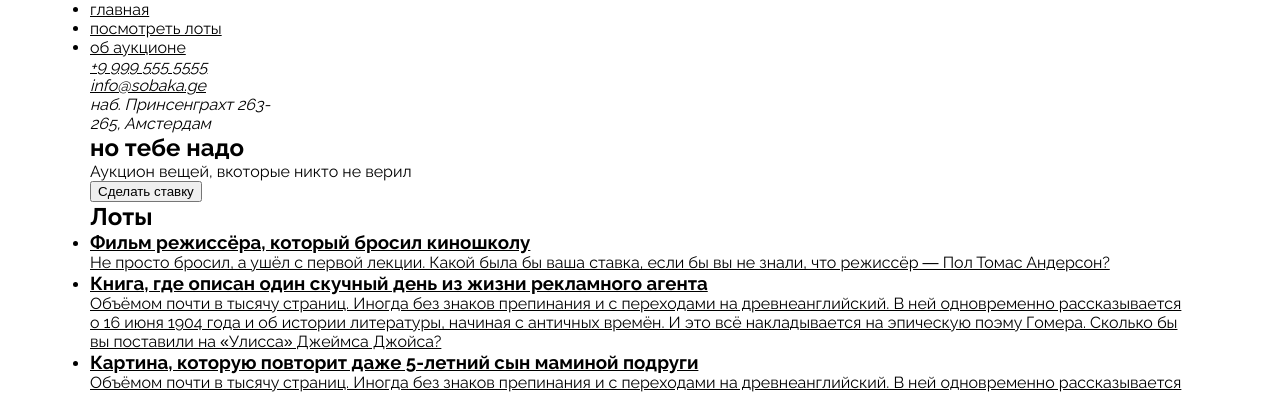
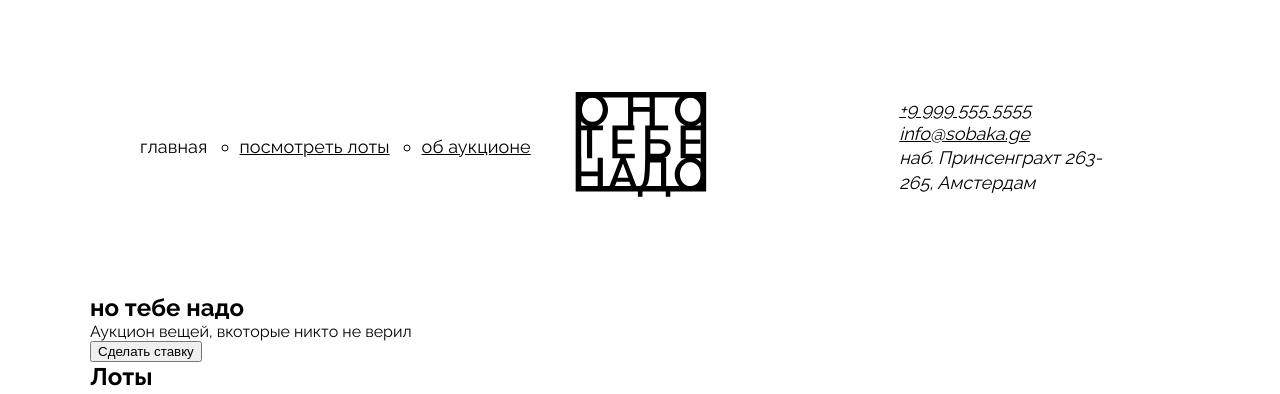
Before and after one commit to a-small-coder/ono-tebe-nado, a plain HTML site: page index.html in a window 1280 px wide. Shown: the top 394 px of the page. Drawn offline with Linux system fonts and the light colour scheme.

Commit message:
:sparkles: done header

```diff
--- a/index.html
+++ b/index.html
@@ -14,7 +14,7 @@
     <header class="header">
       <div class="header__menu">
         <ul class="header__links-list">
-          <li class="header__links-list-item_no-bullit ">
+          <li class="header__links-list-item header__links-list-item_no-bullit">
             <a href="" class="header__link_active">главная</a>
           </li>
           <li class="header__links-list-item">
@@ -25,9 +25,9 @@
           </li>
         </ul>
 
-        <div class="header__logo">
-          <a href="#" class="header__logo-image"></a>
-        </div>
+          <a href="#" class="header__logo">
+            <img src="/images/logo-black.svg" alt="logo" class="header__logo-image">
+          </a>
 
         <address class="header__address">
           <a href="tel:+70000000">+9 999 555 5555</a><br>
--- a/styles/global.css
+++ b/styles/global.css
@@ -8,6 +8,7 @@ body {
   width: 1100px;
   margin: 0 auto;
   font-family: Raleway, sans-serif;
+  background-color: white;
 }
 
 h1,
--- a/styles/style.css
+++ b/styles/style.css
@@ -1,33 +1,107 @@
 /* место для вашего кода */
 .header {
+    padding: 92px 24px;
+}
+
+.header__menu {
+    display: grid;
+    grid-template-columns: 1.25fr 0.5fr 1.25fr;
+    align-items: center;
+    padding: 0px 26px;
+}
+
+.header__links-list {
+    display: flex;
+    align-items: center;
+    gap: 32px;
+    list-style: circle;
 
 }
+
+.header__links-list-item {
+    font-size: 18px;
+    line-height: 21.13px;
+    letter-spacing: 0.13px;
+}
+
+.header__links-list-item_no-bullit{
+    list-style: none;
+}
+
+.header__link_active {
+    text-decoration: none;
+}
+
+.header__link {
+    text-decoration: underline;
+}
+
+.header__logo {
+    justify-self: center;
+    align-self: center;
+    width: 136px;
+    display: block;
+}
+
+.header__logo-image {
+
+}
+
+.header__address {
+    justify-self: flex-end;
+    font-size: 18px;
+    line-height: 24.3px;
+    padding-right: 38px;
+}
+
+
+.cover {
+
+}
+
+.cover__overlay {
+
+}
+
+.overlay {
+
+}
+
+
+.cover__title {
+}
+
+.cover__description {
+}
+
+.aligned-text {
+}
+
+.aligned-text_center {
+}
+
+.cover__description-text {
+}
+
+
 .footer {
 }
-.header__menu {
+
+.footer__menu {
 }
-.cover {
+
+.footer__social-list {
 }
+
+
 .lots {
 }
 .about {
 }
-.footer__menu {
-}
-.footer__social-list {
-}
-.header__links-list {
-}
-.header__logo {
-}
-.header__address {
-}
-.cover__overlay.overlay {
-}
-.cover__title {
-}
-.cover__description {
-}
+
+
+
+
 .lots__heading {
 }
 .lots__card-list {
@@ -40,18 +114,8 @@
 }
 .footer__social-list-item {
 }
-.header__links-list-item_no-bullit. {
-}
-.header__links-list-item {
-}
-.header__logo-image {
-}
-.aligned-text {
-}
-.aligned-text_center {
-}
-.cover__description-text {
-}
+
+
 .lots__card-list-item {
 }
 .about__logo {
@@ -64,10 +128,7 @@
 }
 .footer__social-link {
 }
-.header__link_active {
-}
-.header__link {
-}
+
 .letter-spacing-extended {
 }
 .aligned-text_right.no-letter-spacing {
```
